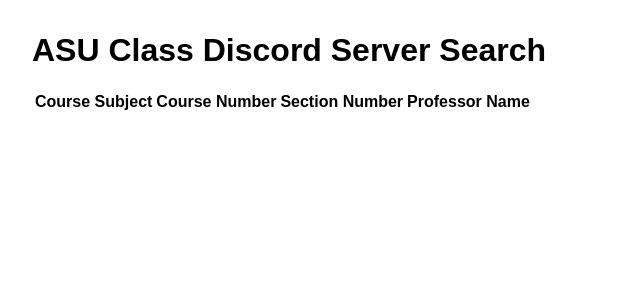
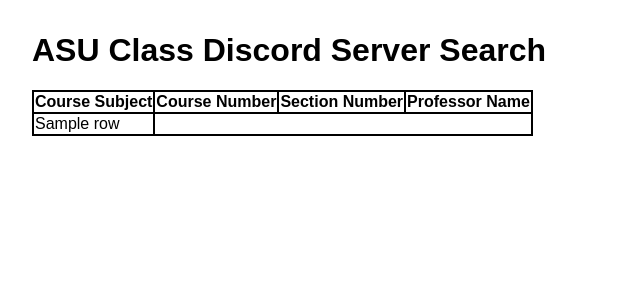
Before and after one commit to FahadSec/cse412_project, a Flask app: template src/templates/index.html in a window 1280 px wide. Shown: the top 300 px of the page, without its empty margins (0-640 px from the left). Run offline with Flask 3, Linux system fonts and the light colour scheme; the template is opened without the code that fills it: most values are stand-ins (such as "Sample title", 1, 10 or a date in 2020); lists and menus that the app fills with data are empty; parts of the project's set-up code (start-up, migrations or seed data) failed here and were passed over.

Commit message:
Search results in HTML table

```diff
--- a/src/app.py
+++ b/src/app.py
@@ -32,11 +32,20 @@ def search(subject, number, ext):
 @app.route("/")
 def index() -> str:
     results = search("CSE", 412, "")
+    return render_template('index.html', rows=results)
 
+"""
     for r in results:
         print(r)
 
-    return render_template('index.html')
+    #x = models.Server.query.all()
+    x = db.session.execute(db.select(models.Server)).scalars()
+
+    print(results[0])
+
+    for r in x:
+        print(r)
+"""
 
 
 def main() -> None:
--- a/src/static/css/main.css
+++ b/src/static/css/main.css
@@ -2,6 +2,13 @@ body {
 	margin: 32px;
 	font-family: sans-serif;
 }
+
+table, th, td{
+    border-collapse: collapse;
+    border-color: black;
+    border: 2px solid;
+  }
+
 /* body{
 	text-align: center;
 	background-image: url("../asubackground.jpg");
--- a/src/templates/index.html
+++ b/src/templates/index.html
@@ -17,12 +17,13 @@
 			<th>Section Number</th>
 			<th>Professor Name</th>
 		</tr>
+        {% for row in rows %}
 		<tr>
-			<td></td>
-			<td></td>
-			<td></td>
-			<td></td>
+            {% for r in row%}
+            <td>{{r}}</td>
+            {% endfor %}
 		</tr>
+        {% endfor %}
 	</table>
 </div>
 {% endblock %}
```
